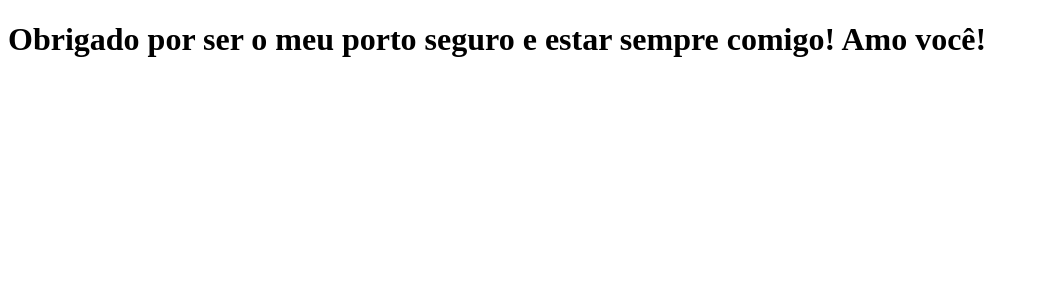
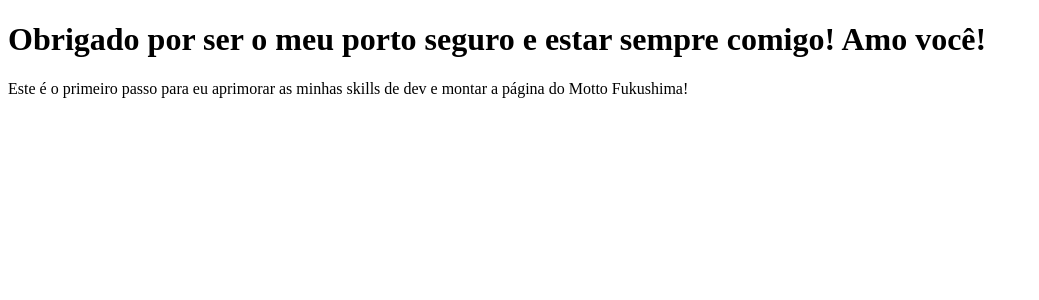
Before and after one commit to aktakamura/logtownhub, a Next.js app: page / in a window 1280 px wide. Shown: the top 300 px of the page, without its empty margins (0-1039 px from the left). Built offline with nearby package versions, Linux system fonts and the light colour scheme.

Commit message:
Adicionado um parágrafo

```diff
--- a/pages/index.js
+++ b/pages/index.js
@@ -1,5 +1,7 @@
 function Home() {
-    return <h1>Obrigado por ser o meu porto seguro e estar sempre comigo! Amo você!</h1>
+    return <><h1>Obrigado por ser o meu porto seguro e estar sempre comigo! Amo você!</h1>
+        <p>Este é o primeiro passo para eu aprimorar as minhas skills de dev e montar a página do Motto Fukushima!</p>
+    </>
 }
 
 export default Home;
```
